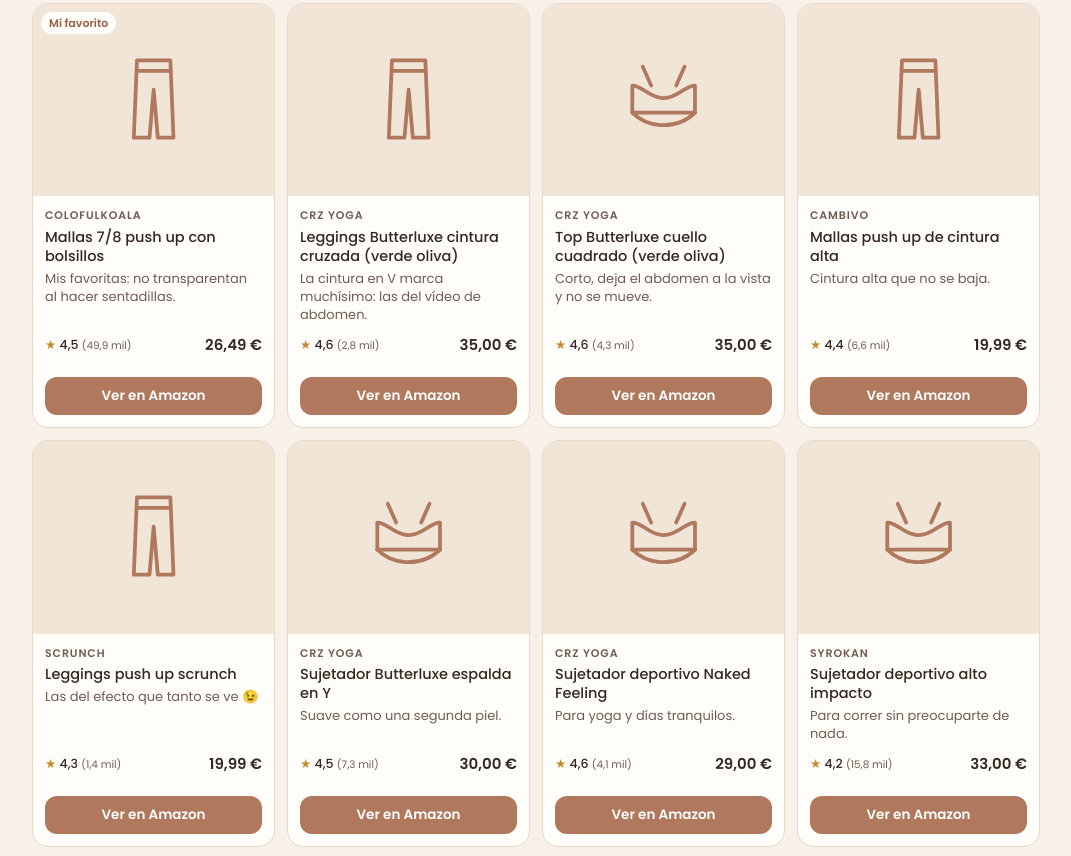
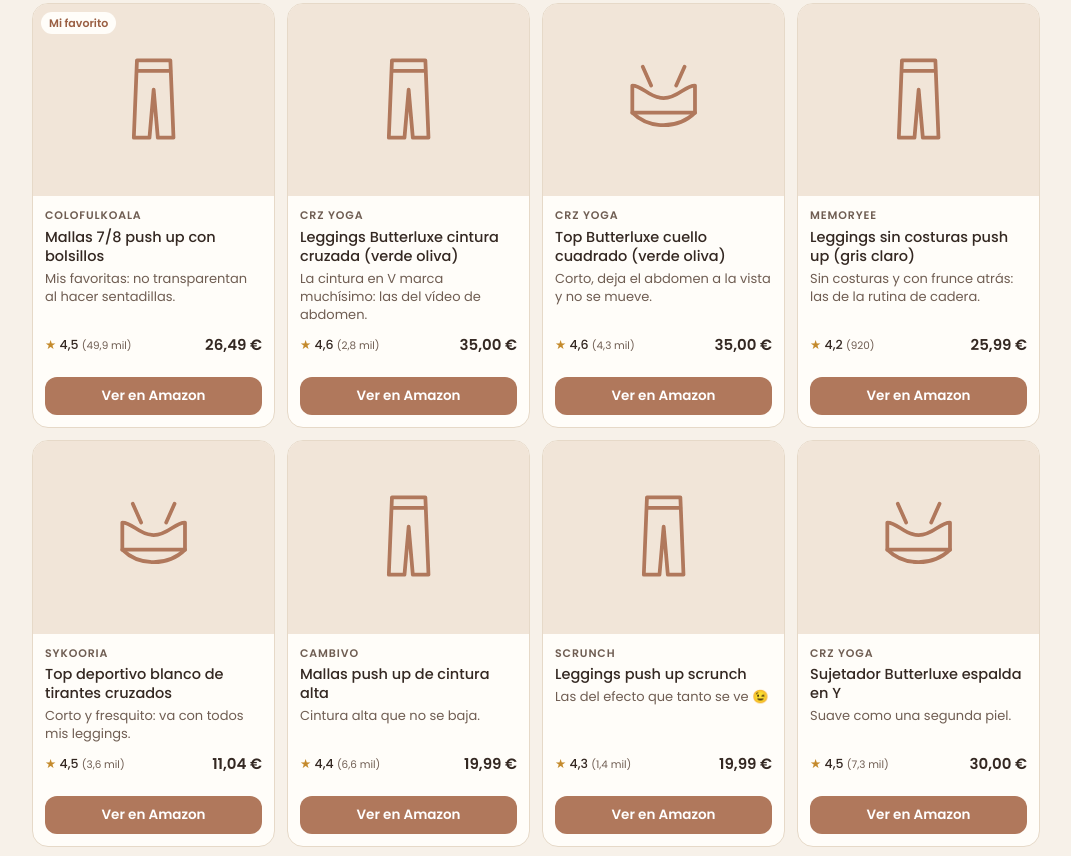
Before and after one commit to junior-works/ursula, a plain HTML site: page tienda/index.html in a window 1280 px wide. Shown: the part 548-1404 px from the top of the page, without its empty margins (104-1175 px from the left). Drawn offline with nearby package versions, Linux system fonts and the light colour scheme; a web font is replaced by a local one.

Commit message:
Tienda: leggings Memoryee gris claro y top Sykooria blanco

```diff
--- a/tienda/index.html
+++ b/tienda/index.html
@@ -117,6 +117,8 @@ const CATS=[
   ['B07G55R2LB','Colofulkoala','Mallas 7/8 push up con bolsillos','leggings','26,49','4,5','49,9 mil','Mis favoritas: no transparentan al hacer sentadillas.',1],
   ['B0BFW8VD5W','CRZ YOGA','Leggings Butterluxe cintura cruzada (verde oliva)','leggings','35,00','4,6','2,8 mil','La cintura en V marca muchísimo: las del vídeo de abdomen.'],
   ['B0BRXRTVP8','CRZ YOGA','Top Butterluxe cuello cuadrado (verde oliva)','sportsbra','35,00','4,6','4,3 mil','Corto, deja el abdomen a la vista y no se mueve.'],
+  ['B09Y1KWDH2','Memoryee','Leggings sin costuras push up (gris claro)','leggings','25,99','4,2','920','Sin costuras y con frunce atrás: las de la rutina de cadera.'],
+  ['B08P17B84V','Sykooria','Top deportivo blanco de tirantes cruzados','sportsbra','11,04','4,5','3,6 mil','Corto y fresquito: va con todos mis leggings.'],
   ['B07T66CJ6Z','CAMBIVO','Mallas push up de cintura alta','leggings','19,99','4,4','6,6 mil','Cintura alta que no se baja.'],
   ['B0CFZPKC6X','Scrunch','Leggings push up scrunch','leggings','19,99','4,3','1,4 mil','Las del efecto que tanto se ve 😉'],
   ['B0CFTV6BRX','CRZ YOGA','Sujetador Butterluxe espalda en Y','sportsbra','30,00','4,5','7,3 mil','Suave como una segunda piel.'],
```
